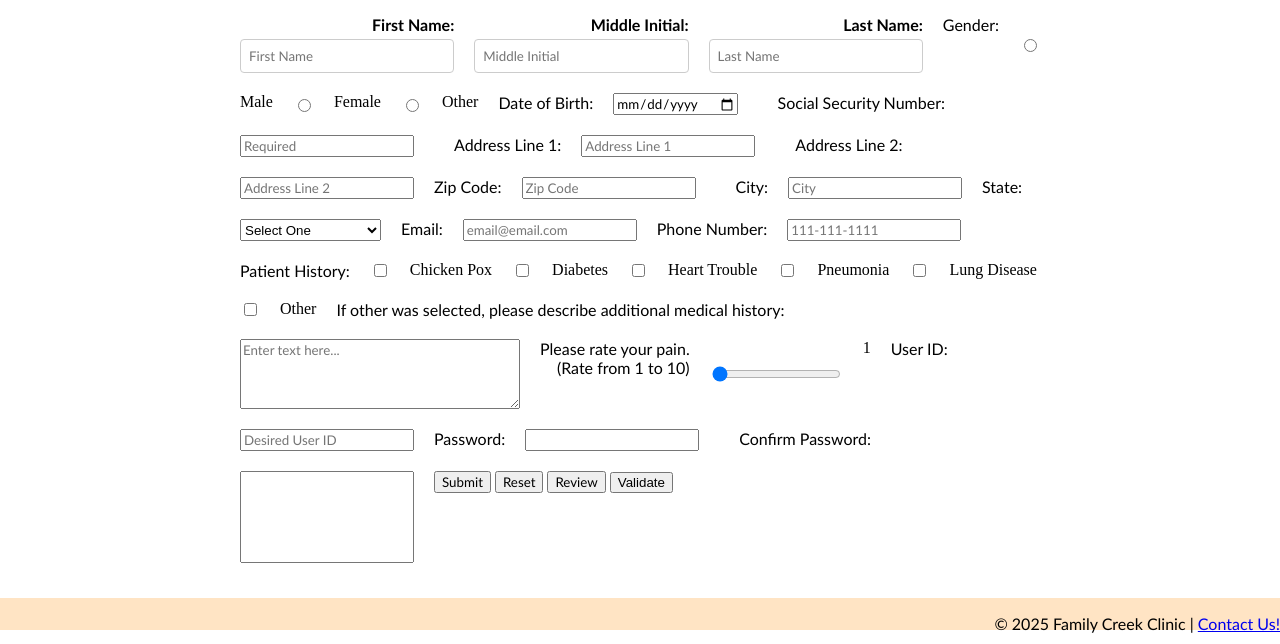
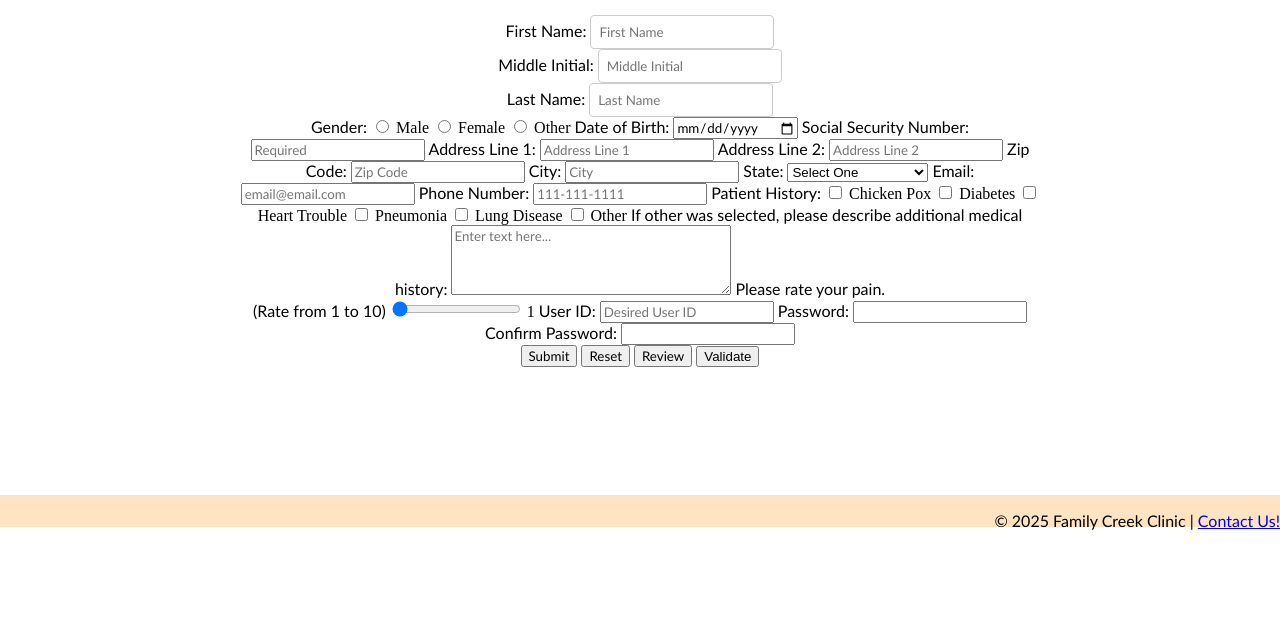
Before and after one commit to ncastle0/family-clinic-form, a plain HTML site: page index.html in a window 1280 px wide. Shown: the part 156-800 px from the top of the page. Drawn offline with Linux system fonts and the light colour scheme.

Commit message:
Update hw.css

```diff
--- a/hw.css
+++ b/hw.css
@@ -24,25 +24,6 @@ form {
     max-width: 800px;
     margin: 0 auto;
     padding: 20px;
-  }
-
-  .form-row {
-    display: flex;
-    flex-wrap: wrap;
-    gap: 20px;
-    margin-bottom: 15px;
-  }
-
-  .form-group {
-    flex: 1;
-    min-width: 200px;
-    display: flex;
-    flex-direction: column;
-  }
-
-  .form-group label {
-    margin-bottom: 5px;
-    font-weight: bold;
   }
 
 .form-group input,
```
